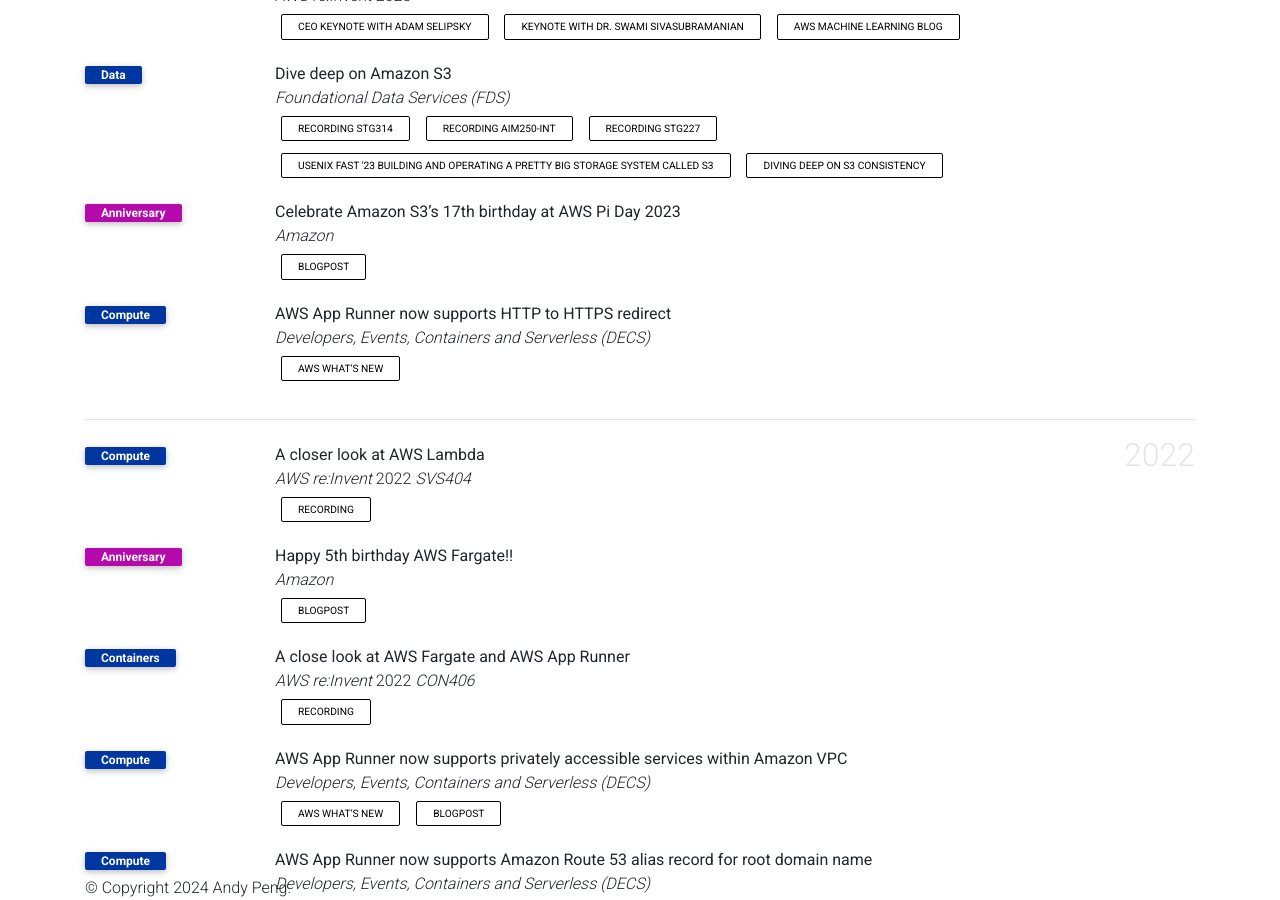
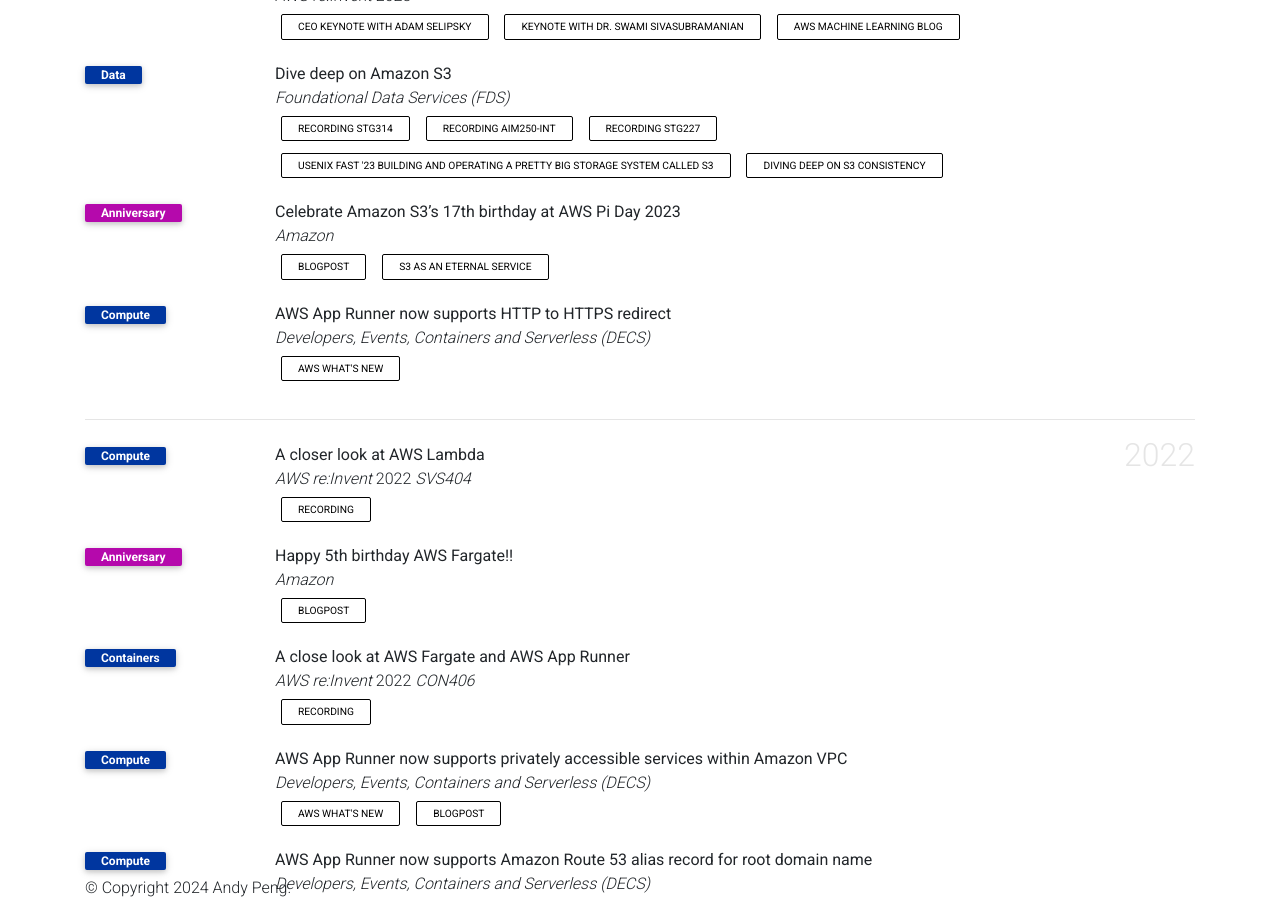
Before and after one commit to gfw001/gfw001.github.io, a Jekyll site: the page products.html, which Jekyll copies as it is, in a window 1280 px wide and 900 px high, scrolled down 787 px. Built offline with Jekyll 4.4.1, drawn with Linux system fonts in a browser that asks for light colours; comment, search, counter and statistics services are not loaded; a style sheet for code colours, icons or effects is not loaded.

Commit message:
Update products.html

```diff
--- a/products.html
+++ b/products.html
@@ -243,6 +243,7 @@
                   <div class="periodical"> <em>Amazon</em> </div>
                   <div class="links">
                      <a href="https://aws.amazon.com/blogs/aws/celebrate-amazon-s3s-17th-birthday-at-aws-pi-day-2023/" class="btn btn-sm z-depth-0" role="button" rel="external nofollow noopener" target="_blank">Blogpost</a>
+                     <a href="https://www.lastweekinaws.com/blog/s3-as-an-eternal-service/" class="btn btn-sm z-depth-0" role="button" rel="external nofollow noopener" target="_blank">S3 as an Eternal Service</a>
                </div>
                <div class="badges">
                   <span class="altmetric-embed" data-hide-no-mentions="true" data-hide-less-than="15" data-badge-type="2" data-badge-popover="right"></span> <span class="__dimensions_badge_embed__" data-pmid="" data-hide-zero-citations="true" data-style="small_rectangle" data-legend="hover-right" style="margin-bottom: 3px;"></span>
```
